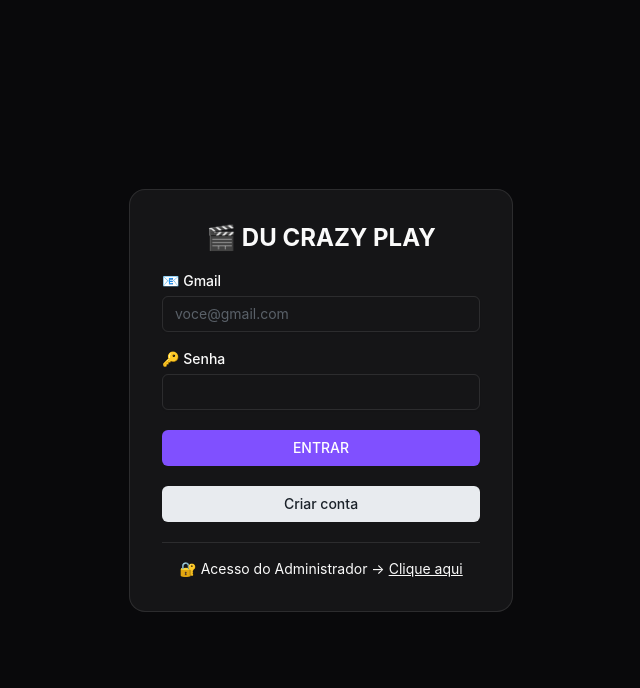
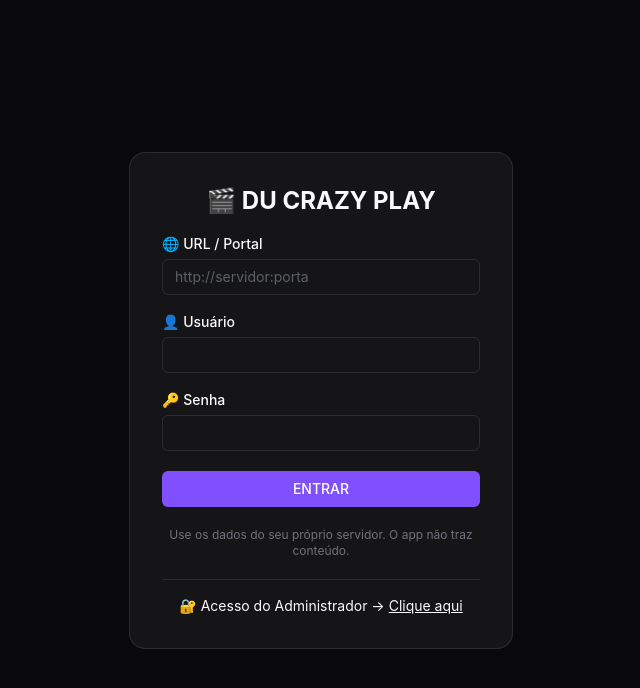
Before and after one commit to caduecrazzy-oss/Ducrazy-ia, a React (Vite) app: page /entrar in a window 1280 px wide. Shown: the top 688 px of the page, without its empty margins (319-959 px from the left). Built offline with nearby package versions, Linux system fonts and the light colour scheme.

Commit message:
Nexus Editor: atualizações de main

```diff
--- a/src/pages/Login.tsx
+++ b/src/pages/Login.tsx
@@ -14,7 +14,7 @@ export default function Login({ admin = false }: { admin?: boolean }) {
   const [usuario, setUsuario] = useState('')
   const [senha, setSenha] = useState('')
   const [carregando, setCarregando] = useState(false)
-  const [conta, setConta] = useState(localStorage.getItem('dc_conta') || '')
+  const [, setConta] = useState(localStorage.getItem('dc_conta') || '')
   const [email, setEmail] = useState('')
   const [pwd, setPwd] = useState('')
   const [aviso, setAviso] = useState('')
@@ -66,7 +66,7 @@ export default function Login({ admin = false }: { admin?: boolean }) {
     }
   }
 
-  if (!admin && !conta) {
+  if (false as boolean) {
     return (
       <div className="flex min-h-svh items-center justify-center bg-zinc-950 px-6 text-zinc-50">
         <form
@@ -103,7 +103,7 @@ export default function Login({ admin = false }: { admin?: boolean }) {
         <h1 className="text-center text-2xl font-bold">🎬 DU CRAZY PLAY{admin && ' · Admin'}</h1>
         {!admin && (
           <div className="space-y-2">
-            <Label htmlFor="srv">🌐 Servidor</Label>
+            <Label htmlFor="srv">🌐 URL / Portal</Label>
             <Input id="srv" required value={url} onChange={(e) => setUrl(e.target.value)} placeholder="http://servidor:porta" className="border-white/10" />
           </div>
         )}
```
